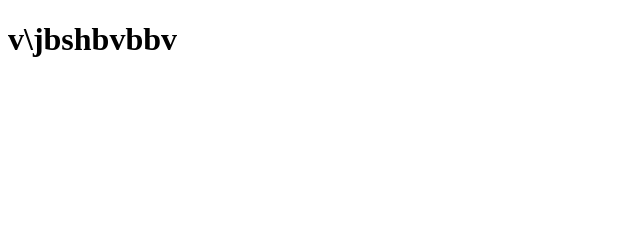
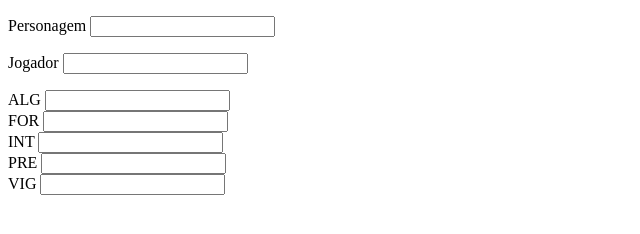
Before and after one commit to LucasPyetroOliveira/Ficha-rpg, a plain HTML site: page Ficha/ficha-rpg.html in a window 1280 px wide. Shown: the whole page, without its empty margins (0-640 px from the left). Drawn offline with Linux system fonts and the light colour scheme.

Commit message:
atributos

```diff
--- a/Ficha/ficha-rpg.html
+++ b/Ficha/ficha-rpg.html
@@ -4,9 +4,49 @@
     <meta charset="UTF-8">
     <meta name="viewport" content="width=device-width, initial-scale=1.0">
     <title>Ficha-RPG</title>
+    <link rel="stylesheet" href="../estilos/ficha.css">
 </head>
 <body>
-    <h1>v\jbshbvbbv</h1>
+   <header>
+    <div>
+        <p>
+            <label for="nome">Personagem</label>
+            <input type="text" name="nome" id="nome">
+        </p>
+    </div>
+    <div>
+        <p>
+            <label for="jog">Jogador</label>
+            <input type="text" name="jog" id="jog">
+        </p>
+    </div>
+    <main>
+        <section>
+            <div>
+                <label for="ialg">ALG</label>
+                <input type="text" name="alg" id="ialg">
+            </div>
+            <div>
+                <label for="ifor">FOR</label>
+                <input type="text" name="for" id="ifor">
+            </div>
+            <div>
+                <label for="iint">INT</label>
+                <input type="text" name="INT" id="iint">
+            </div>
+            <div>
+                <label for="ipre">PRE</label>
+                <input type="text" name="person" id="ipre">
+            </div>
+            <div>
+                <label for="ivig">VIG</label>
+                <input type="text" name="VIG" id="ivig">
+            </div>
+        </section>
+    </main>
+    <footer>
 
+    </footer>
+   </header>
 </body>
 </html>
--- /dev/null
+++ b/estilos/ficha.css
@@ -0,0 +1,6 @@
+@font-face{
+            font-family: Modia;
+            src:url("../fontee/Moria_DF.TTF") format('opentype'), url(Moria_DF.TTF) format("truetype");
+            font-weight: normal;
+            font-style: normal;
+}
```
